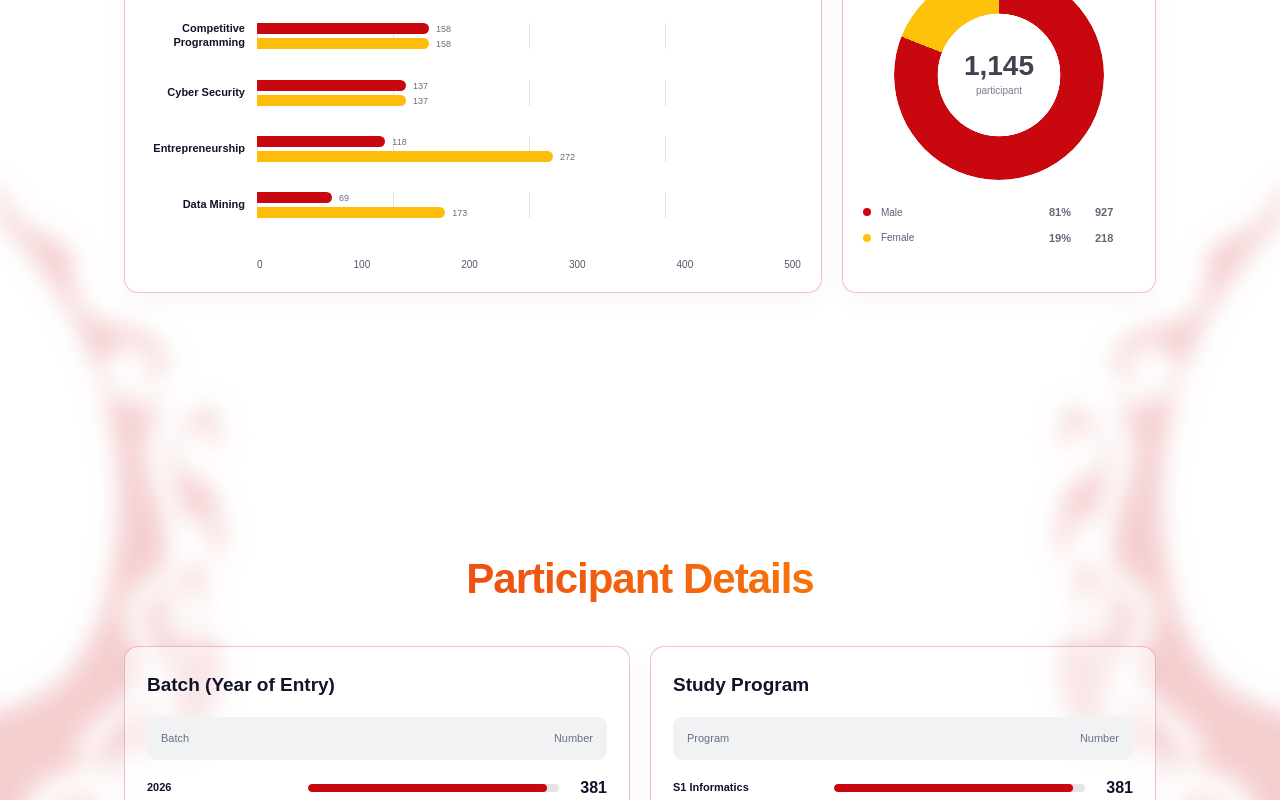
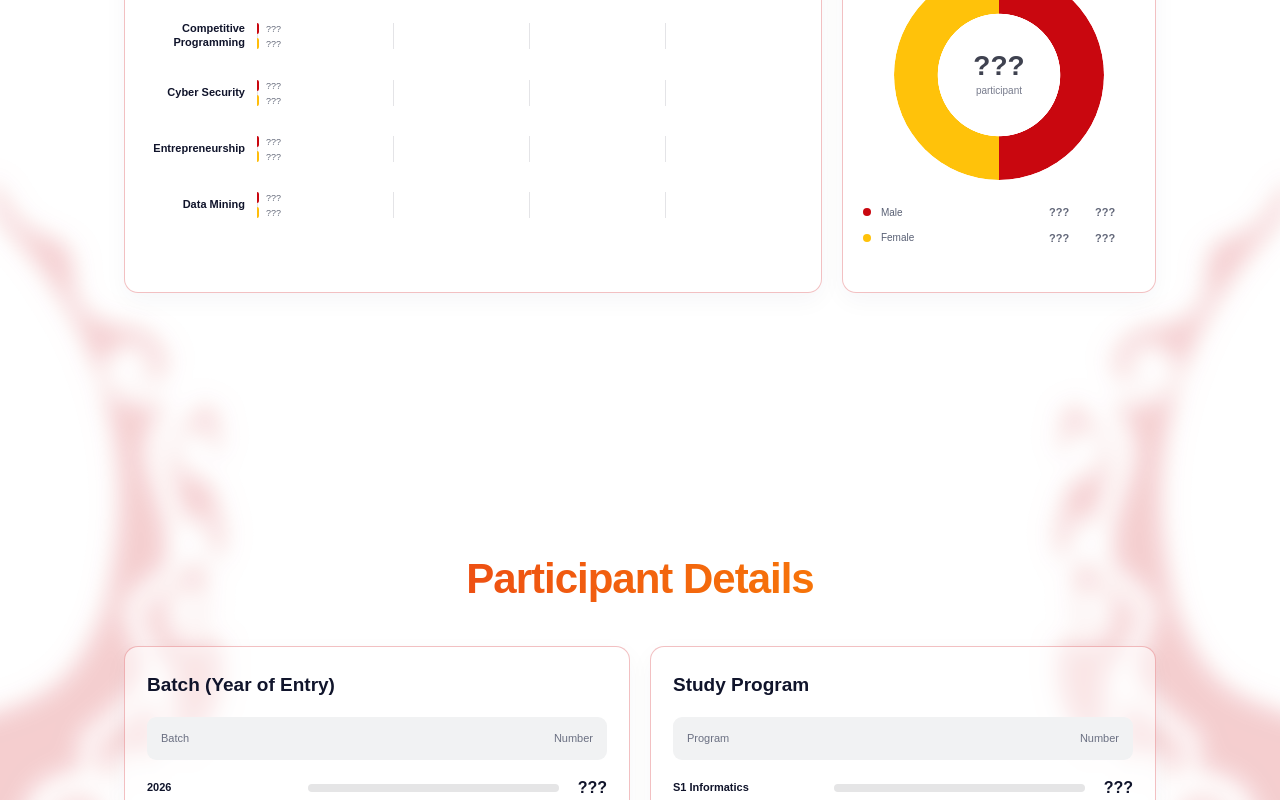
Before and after one commit to helloprodigi/adikaraweb, a Next.js app: page /statistics in a window 1280 px wide. Shown: the part 920-1720 px from the top of the page. Built offline with nearby package versions, Linux system fonts and the light colour scheme; a web font is replaced by a local one.

Commit message:
fix: removed data dummy in statistic

```diff
--- a/components/statistics/ParticipantDetail.tsx
+++ b/components/statistics/ParticipantDetail.tsx
@@ -4,27 +4,32 @@ import { useEffect, useState } from "react";
 import { useReveal } from "./useReveal";
 import styles from "./statistics.module.css";
 
+// Data belum tersedia, tampilkan placeholder sampai API statistics siap
+const PLACEHOLDER = "???";
+
 const batchStats = [
-  { label: "2026", value: 381 },
-  { label: "2025", value: 143 },
-  { label: "2024", value: 110 },
-  { label: "2023", value: 10 },
+  { label: "2026", value: null },
+  { label: "2025", value: null },
+  { label: "2024", value: null },
+  { label: "2023", value: null },
 ];
 
 const studyProgramStats = [
-  { label: "S1 Informatics", value: 381 },
-  { label: "S1 Data Science", value: 143 },
-  { label: "S1 Software Engineering", value: 110 },
-  { label: "S1 Information Technology", value: 10 },
+  { label: "S1 Informatics", value: null },
+  { label: "S1 Data Science", value: null },
+  { label: "S1 Software Engineering", value: null },
+  { label: "S1 Information Technology", value: null },
 ];
 
 const detailMax = 400;
 
+type DetailItem = { label: string; value: number | null };
+
 type DetailCardProps = {
   title: string;
   firstColumn: string;
-  items: { label: string; value: number }[];
-  animatedValues: number[];
+  items: DetailItem[];
+  animatedValues: (number | null)[];
 };
 
 function DetailCard({ title, firstColumn, items, animatedValues }: DetailCardProps) {
@@ -40,9 +45,20 @@ function DetailCard({ title, firstColumn, items, animatedValues }: DetailCardPro
           <div className={styles.detailRow} key={item.label}>
             <span>{item.label}</span>
             <div>
-              <i style={{ width: `${(item.value / detailMax) * 100}%` }} />
+              <i
+                style={{
+                  width:
+                    item.value === null
+                      ? "0%"
+                      : `${(item.value / detailMax) * 100}%`,
+                }}
+              />
             </div>
-            <strong>{animatedValues[index]}</strong>
+            <strong>
+              {animatedValues[index] === null || animatedValues[index] === undefined
+                ? PLACEHOLDER
+                : animatedValues[index]}
+            </strong>
           </div>
         ))}
       </div>
@@ -52,12 +68,26 @@ function DetailCard({ title, firstColumn, items, animatedValues }: DetailCardPro
 
 export function ParticipantDetail() {
   const { ref, isVisible } = useReveal<HTMLElement>();
-  const [animatedValues, setAnimatedValues] = useState([0, 0, 0, 0, 0, 0, 0, 0]);
+  const [animatedValues, setAnimatedValues] = useState<(number | null)[]>([
+    null,
+    null,
+    null,
+    null,
+    null,
+    null,
+    null,
+    null,
+  ]);
 
   useEffect(() => {
     if (!isVisible) return;
 
-    const targets = [...batchStats.map((item) => item.value), ...studyProgramStats.map((item) => item.value)];
+    const targets = [...batchStats, ...studyProgramStats].map(
+      (item) => item.value
+    );
+    // Lewati animasi count-up kalau datanya belum ada
+    if (targets.every((target) => target === null)) return;
+
     const startTime = performance.now() + 300;
     const duration = 1400;
     let animationFrame = 0;
@@ -71,7 +101,11 @@ export function ParticipantDetail() {
         return;
       }
 
-      setAnimatedValues(targets.map((target) => Math.floor(target * easedProgress)));
+      setAnimatedValues(
+        targets.map((target) =>
+          target === null ? null : Math.floor(target * easedProgress)
+        )
+      );
       animationFrame = requestAnimationFrame(animate);
     };
 
--- a/components/statistics/RegistDistribution.tsx
+++ b/components/statistics/RegistDistribution.tsx
@@ -4,23 +4,38 @@ import type { CSSProperties } from "react";
 import { useReveal } from "./useReveal";
 import styles from "./statistics.module.css";
 
+// Data belum tersedia, tampilkan placeholder sampai API statistics siap
+const PLACEHOLDER = "???";
+
 const categoryStats = [
-  { name: "Innovations", registrations: 142, participants: 406 },
-  { name: "Competitive Programming", registrations: 158, participants: 158 },
-  { name: "Cyber Security", registrations: 137, participants: 137 },
-  { name: "Entrepreneurship", registrations: 118, participants: 272 },
-  { name: "Data Mining", registrations: 69, participants: 173 },
+  { name: "Innovations", registrations: null, participants: null },
+  { name: "Competitive Programming", registrations: null, participants: null },
+  { name: "Cyber Security", registrations: null, participants: null },
+  { name: "Entrepreneurship", registrations: null, participants: null },
+  { name: "Data Mining", registrations: null, participants: null },
 ];
 
-const genderStats = { male: 927, female: 218 };
-const axisValues = [0, 100, 200, 300, 400, 500];
-const chartMax = Math.max(
-  axisValues.at(-1) ?? 0,
-  ...categoryStats.flatMap((category) => [category.registrations, category.participants])
-);
-const genderTotal = genderStats.male + genderStats.female;
-const maleShare = (genderStats.male / genderTotal) * 100;
-const barWidth = (value: number) => `${Math.min((value / chartMax) * 100, 100)}%`;
+const genderStats: { male: number | null; female: number | null } = {
+  male: null,
+  female: null,
+};
+
+const axisValues: number[] = [];
+const chartMax: number | null = null;
+const genderTotal =
+  genderStats.male === null || genderStats.female === null
+    ? null
+    : genderStats.male + genderStats.female;
+const maleShare =
+  genderTotal === null || genderTotal === 0
+    ? 50
+    : (genderStats.male! / genderTotal) * 100;
+const barWidth = (value: number | null) =>
+  value === null || chartMax === null || chartMax === 0
+    ? "0%"
+    : `${Math.min((value / chartMax) * 100, 100)}%`;
+const formatValue = (value: number | null) =>
+  value === null ? PLACEHOLDER : value.toLocaleString("en-US");
 
 export function RegistDistribution() {
   const { ref, isVisible } = useReveal<HTMLElement>();
@@ -52,13 +67,13 @@ export function RegistDistribution() {
                     className={`${styles.bar} ${styles.registrationBar}`}
                     style={{ width: barWidth(category.registrations) }}
                   >
-                    <span>{category.registrations}</span>
+                    <span>{formatValue(category.registrations)}</span>
                   </div>
                   <div
                     className={`${styles.bar} ${styles.participantBar}`}
                     style={{ width: barWidth(category.participants) }}
                   >
-                    <span>{category.participants}</span>
+                    <span>{formatValue(category.participants)}</span>
                   </div>
                 </div>
               </div>
@@ -74,17 +89,23 @@ export function RegistDistribution() {
           <div
             className={styles.donut}
             role="img"
-            aria-label={`${genderTotal.toLocaleString("en-US")} participants: ${genderStats.male} male and ${genderStats.female} female`}
+            aria-label={
+              genderTotal === null
+                ? "Data peserta belum tersedia"
+                : `${genderTotal.toLocaleString("en-US")} participants: ${genderStats.male} male and ${genderStats.female} female`
+            }
             style={{ "--male-share": `${maleShare}%` } as CSSProperties}
           >
             <div>
-              <strong>{genderTotal.toLocaleString("en-US")}</strong>
+              <strong>
+                {genderTotal === null ? PLACEHOLDER : genderTotal.toLocaleString("en-US")}
+              </strong>
               <span>participant</span>
             </div>
           </div>
           <div className={styles.genderLegend}>
-              <div><i className={styles.maleDot} /><span>Male</span><b>{Math.round(maleShare)}%</b><b>{genderStats.male}</b></div>
-              <div><i className={styles.femaleDot} /><span>Female</span><b>{100 - Math.round(maleShare)}%</b><b>{genderStats.female}</b></div>
+              <div><i className={styles.maleDot} /><span>Male</span><b>{genderTotal === null ? PLACEHOLDER : `${Math.round(maleShare)}%`}</b><b>{formatValue(genderStats.male)}</b></div>
+              <div><i className={styles.femaleDot} /><span>Female</span><b>{genderTotal === null ? PLACEHOLDER : `${100 - Math.round(maleShare)}%`}</b><b>{formatValue(genderStats.female)}</b></div>
           </div>
         </section>
       </div>
--- a/components/statistics/RegistStatistic.tsx
+++ b/components/statistics/RegistStatistic.tsx
@@ -6,31 +6,45 @@ import styles from "./statistics.module.css";
 
 const YEARS = [2024, 2025, 2026];
 
-const yearStatsData: Record<number, Array<{ label: string; value: number; featured?: boolean }>> = {
+// Data belum tersedia, tampilkan placeholder sampai API statistics siap
+const PLACEHOLDER = "???";
+
+type SummaryStat = {
+  label: string;
+  value: number | null;
+  featured?: boolean;
+};
+
+const yearStatsData: Record<number, SummaryStat[]> = {
   2024: [
-    { label: "Total Registrations", value: 512 },
-    { label: "Individual Registrations", value: 512 },
-    { label: "Team Registrations", value: 512 },
-    { label: "Estimated Participants", value: 890, featured: true },
+    { label: "Total Registrations", value: null },
+    { label: "Individual Registrations", value: null },
+    { label: "Team Registrations", value: null },
+    { label: "Estimated Participants", value: null, featured: true },
   ],
   2025: [
-    { label: "Total Registrations", value: 676 },
-    { label: "Individual Registrations", value: 676 },
-    { label: "Team Registrations", value: 676 },
-    { label: "Estimated Participants", value: 1145, featured: true },
+    { label: "Total Registrations", value: null },
+    { label: "Individual Registrations", value: null },
+    { label: "Team Registrations", value: null },
+    { label: "Estimated Participants", value: null, featured: true },
   ],
   2026: [
-    { label: "Total Registrations", value: 840 },
-    { label: "Individual Registrations", value: 840 },
-    { label: "Team Registrations", value: 840 },
-    { label: "Estimated Participants", value: 1420, featured: true },
+    { label: "Total Registrations", value: null },
+    { label: "Individual Registrations", value: null },
+    { label: "Team Registrations", value: null },
+    { label: "Estimated Participants", value: null, featured: true },
   ],
 };
 
 export function RegistStatistic() {
   const heroRef = useRef<HTMLElement>(null);
   const [yearIndex, setYearIndex] = useState(1); // 2025 is default index
-  const [animatedValues, setAnimatedValues] = useState([0, 0, 0, 0]);
+  const [animatedValues, setAnimatedValues] = useState<(number | null)[]>([
+    null,
+    null,
+    null,
+    null,
+  ]);
   const [isHeroVisible, setIsHeroVisible] = useState(false);
 
   const activeYear = YEARS[yearIndex];
@@ -65,10 +79,13 @@ export function RegistStatistic() {
   useEffect(() => {
     if (!isHeroVisible) return;
 
+    // Lewati animasi count-up kalau datanya belum ada
+    const targets = currentSummaryStats.map((stat) => stat.value);
+    if (targets.every((target) => target === null)) return;
+
     let animationFrame = 0;
     const startTime = performance.now();
     const duration = 1200;
-    const targets = currentSummaryStats.map((stat) => stat.value);
 
     const animate = (now: number) => {
       const progress = Math.max(0, Math.min((now - startTime) / duration, 1));
@@ -79,7 +96,11 @@ export function RegistStatistic() {
         return;
       }
 
-      setAnimatedValues(targets.map((target) => Math.floor(target * easedProgress)));
+      setAnimatedValues(
+        targets.map((target) =>
+          target === null ? null : Math.floor(target * easedProgress)
+        )
+      );
       animationFrame = requestAnimationFrame(animate);
     };
 
@@ -156,7 +177,11 @@ export function RegistStatistic() {
               key={stat.label}
             >
               <p>{stat.label}</p>
-              <strong>{animatedValues[index].toLocaleString("en-US")}</strong>
+              <strong>
+                {animatedValues[index] === null || animatedValues[index] === undefined
+                  ? PLACEHOLDER
+                  : animatedValues[index]!.toLocaleString("en-US")}
+              </strong>
               <span>Individuals and Teams</span>
             </article>
           ))}
```
